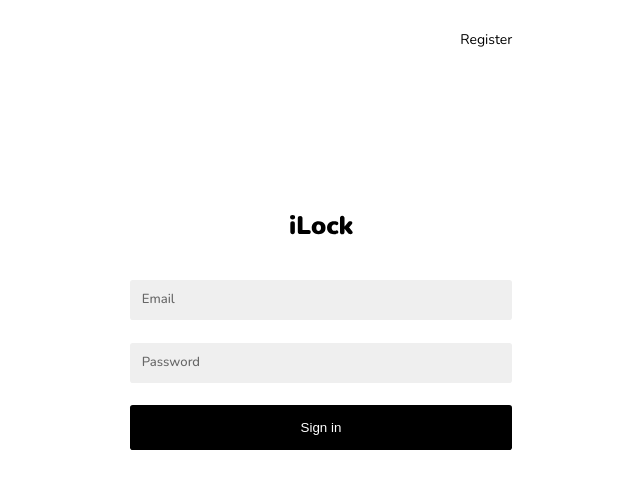
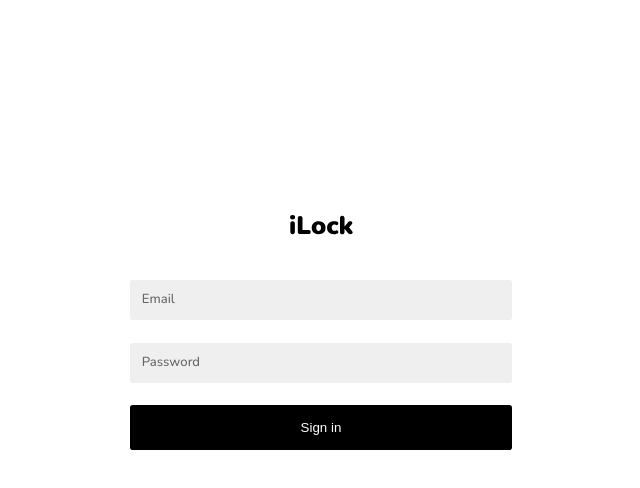
Before and after one commit to Theo-flux/iLock, a React (Vite) app: page /login in a window 1280 px wide. Shown: the top 488 px of the page, without its empty margins (319-959 px from the left). Built offline with nearby package versions, Linux system fonts and the light colour scheme.

Commit message:
fix: production error fix

```diff
--- a/src/App.tsx
+++ b/src/App.tsx
@@ -10,7 +10,7 @@ function App() {
       <Routes>
 
         <Route path="/login"  element={<Login/>}/>
-        <Route path="/register"  element={<Register/>}/>
+        {/* <Route path="/register"  element={<Register/>}/> */}
 
         <Route path="/"
           element={
--- a/src/components/forms/Login.tsx
+++ b/src/components/forms/Login.tsx
@@ -59,7 +59,7 @@ function Login() {
   return (
     <AppContainer>
       <TopContainer>
-       <StyledSmallText><StyledLink to="/register">Register</StyledLink></StyledSmallText>
+       {/* <StyledSmallText><StyledLink to="/register">Register</StyledLink></StyledSmallText> */}
       </TopContainer>
 
       <FormContainer>
```
